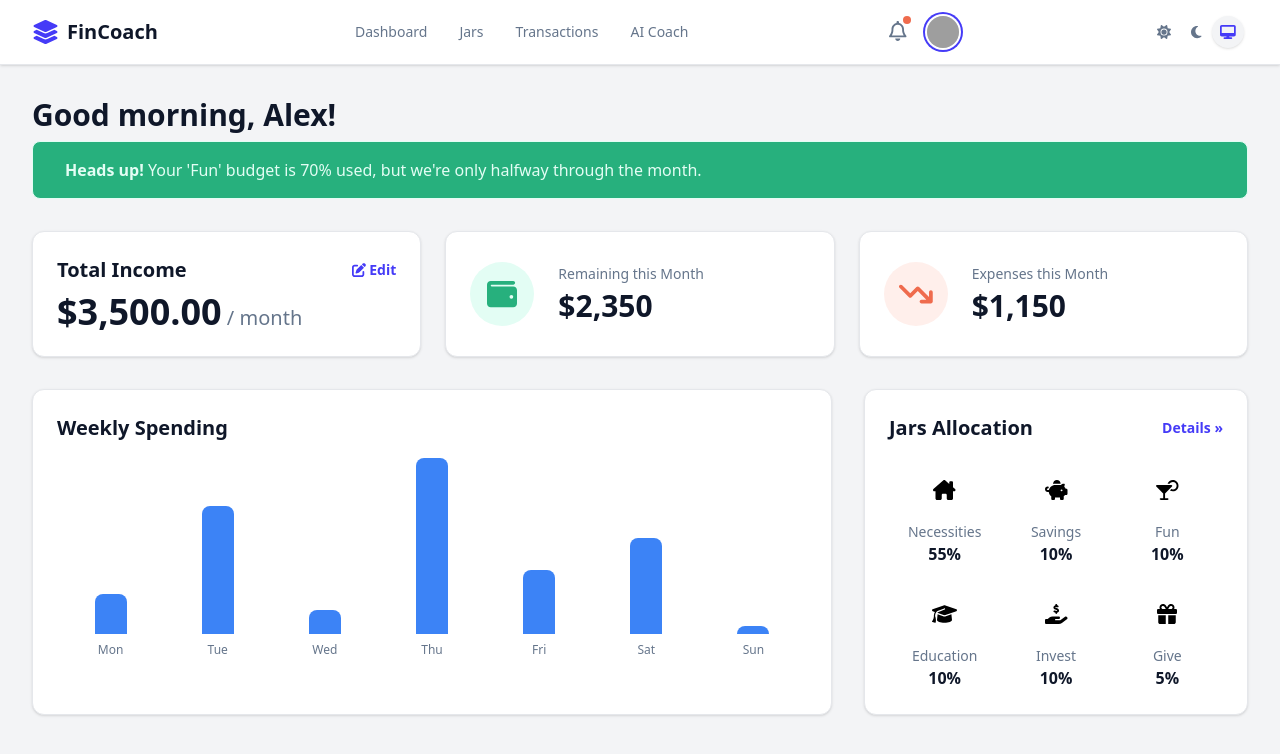
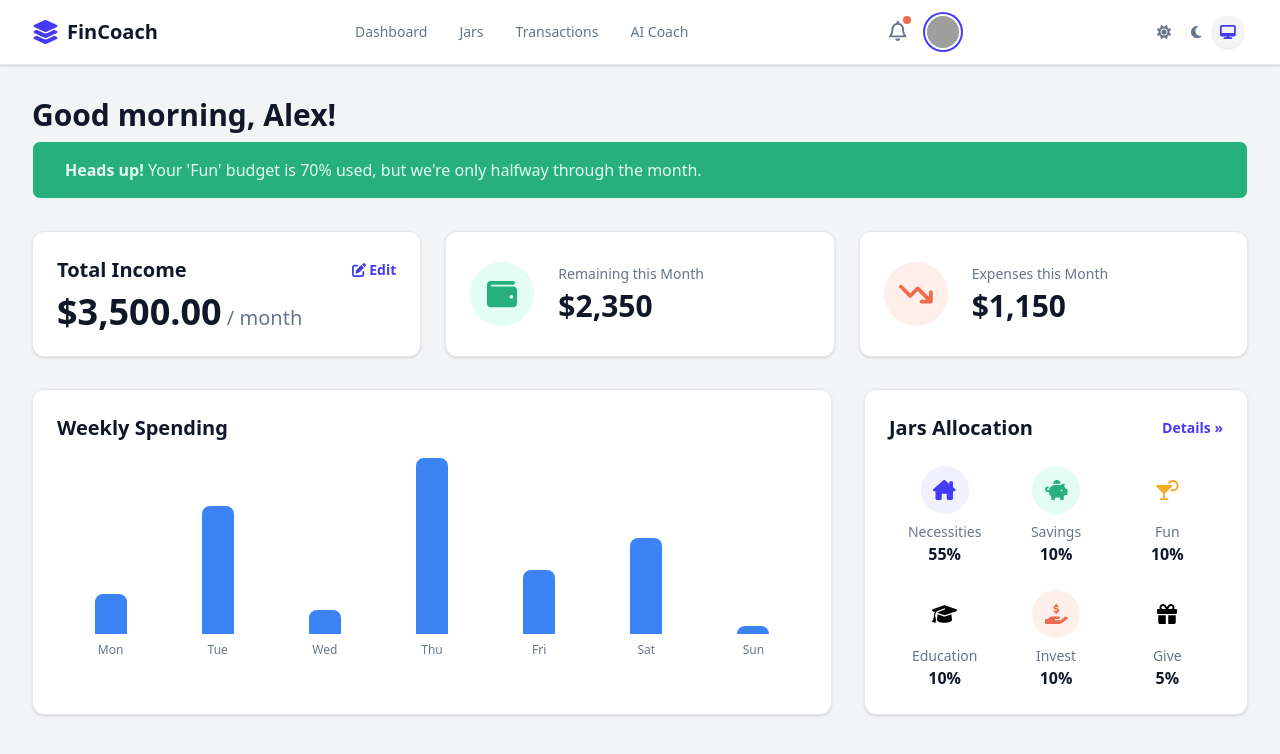
Before and after one commit to HCMUS-HQHuy/VPBANK-HACKATHON, a React (Vite) app: page / in a window 1280 px wide. Shown: the top 754 px of the page. Built offline with nearby package versions, Linux system fonts and the light colour scheme; grey boxes are pictures that could not be loaded.

Commit message:
refactor: update JarsAllocation and JarsAllocationCard to use theme-aware colors and destructure themeColor

```diff
--- a/src/dashboard/JarsAllocation.jsx
+++ b/src/dashboard/JarsAllocation.jsx
@@ -13,17 +13,20 @@ const JarsAllocation = () => {
 
             <div className="grid grid-cols-3 gap-y-6 text-center">
                 {/* CHANGED: Destructure 'themeColor' instead of 'background' and 'color' */}
-                {JarsIcon.map(({ label, percent, icon, background, color }) => (
+                {JarsIcon.map(({ label, percent, icon, colorLight, color }) => {
+                    const background = `bg-${colorLight}`;
+                    const iconColor =  `text-${color}`;
+                    return (
                         <div key={label} className="flex flex-col items-center">
-                        <div className={`w-12 h-12 rounded-full flex items-center justify-center ${background} ${color} text-xl`}>
+                            <div className={`w-12 h-12 rounded-full flex items-center justify-center ${background} ${iconColor} text-xl`}>
                                 <FontAwesomeIcon icon={icon} />
                             </div>
 
-                        {/* CHANGED: Replaced hardcoded colors with theme-aware classes */}
                             <p className="text-sm font-medium text-text-secondary mt-2">{label}</p>
                             <p className="font-bold text-text-primary">{percent}</p>
                         </div>
-                ))}
+                    )
+                })}
             </div>
         </>
     );
--- a/src/jars/JarsAllocationCard.jsx
+++ b/src/jars/JarsAllocationCard.jsx
@@ -1,9 +1,7 @@
-import React from 'react';
 import { FontAwesomeIcon } from '@fortawesome/react-fontawesome';
 import { faPencil } from '@fortawesome/free-solid-svg-icons';
 import JarsIcon from '@/common/JarsIcon';
 
-// This is the individual, theme-aware card for a single jar.
 const JarCard = ({ icon, color, name, remaining, total }) => {
   const percentage = remaining * 100 /total;
   const themeColor = `bg-${color}`;
@@ -12,7 +10,6 @@ const JarCard = ({ icon, color, name, remaining, total }) => {
     <div className={`relative p-5 border border-border rounded-xl flex flex-col bg-card hover:bg-card-secondary`}>
         <div className="flex justify-between items-center">
             <div className="flex items-center gap-3">
-                {/* <i className={`fa-solid ${icon} text-xl w-6 text-center text-${themeColor}`}></i> */}
                 <FontAwesomeIcon icon={icon} className={`text-xl w-6 text-center ${iconColor}`}/>
                 <h4 className="font-bold text-text-primary">{name}</h4>
             </div>
```
Lines whose indentation alone changed are shown as unchanged.
